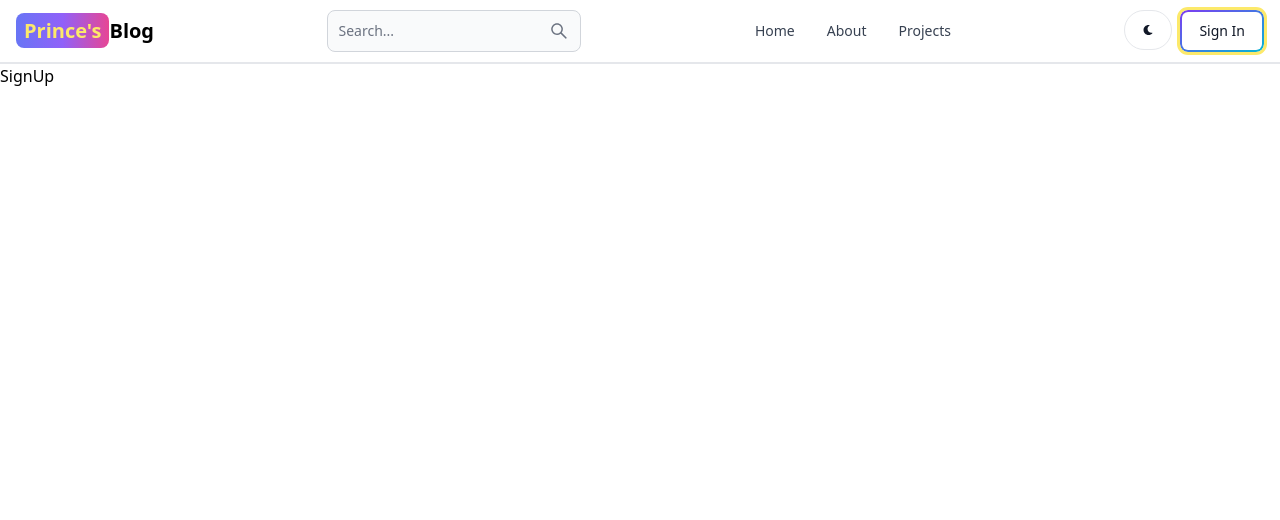
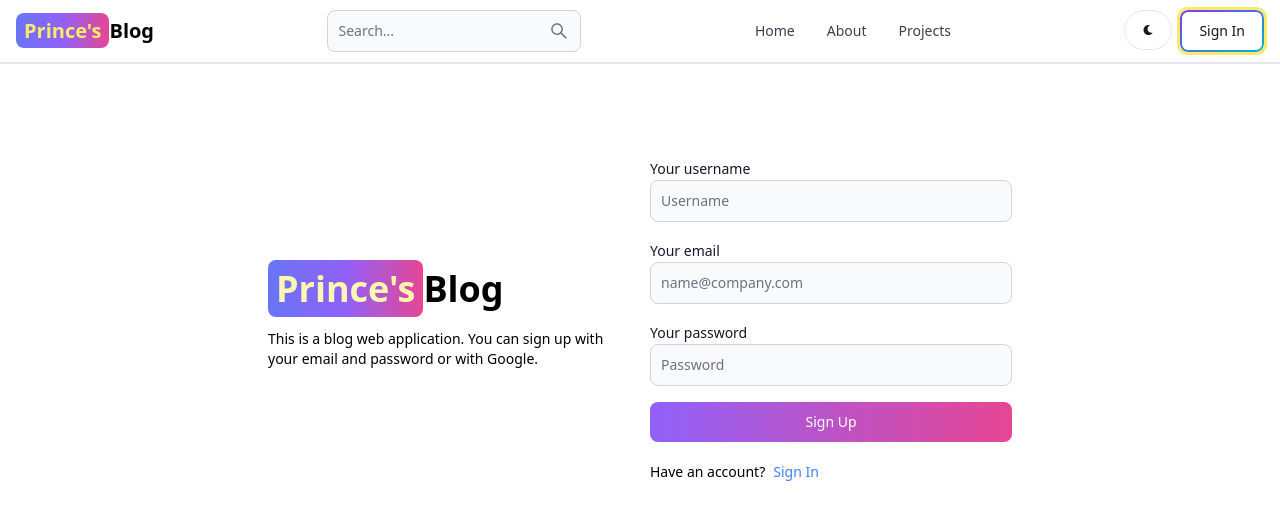
Before and after one commit to PrashantAgrawal2107/MERN-Blog-App, a React (Vite) app in the folder client/: page /signup in a window 1280 px wide. Shown: the top 520 px of the page. Built offline with nearby package versions, Linux system fonts and the light colour scheme.

Commit message:
create signup page UI and add functionality

```diff
--- a/client/src/pages/SignUp.jsx
+++ b/client/src/pages/SignUp.jsx
@@ -1,7 +1,122 @@
-import React from 'react'
+import { Alert, Button, Label, Spinner, TextInput } from 'flowbite-react';
+import { useState } from 'react';
+import { Link, useNavigate } from 'react-router-dom';
+// import OAuth from '../components/OAuth';
 
 export default function SignUp() {
+  const [formData, setFormData] = useState({});
+  const [errorMessage, setErrorMessage] = useState(null);
+  const [loading, setLoading] = useState(false);
+  const navigate = useNavigate();
+
+  const handleChange = (e) => {
+    setFormData({ ...formData, [e.target.id]: e.target.value.trim() });
+  };
+  const handleSubmit = async (e) => {
+    e.preventDefault();
+    if (!formData.username || !formData.email || !formData.password) {
+      return setErrorMessage('Please fill out all fields.');
+    }
+    try {
+      setLoading(true);
+      setErrorMessage(null);
+      const res = await fetch('/api/auth/signup', {
+        method: 'POST',
+        headers: { 'Content-Type': 'application/json' },
+        body: JSON.stringify(formData),
+      });
+      const data = await res.json();
+      // console.log(data);
+      if (data.success === false) {
+        setErrorMessage(data.message);
+        setLoading(false);
+        return ;
+      }
+      setLoading(false);
+      if(res.ok) {
+        navigate('/login');
+      }
+    } catch (error) {
+      setErrorMessage(error.message);
+      setLoading(false);
+    }
+  };
   return (
-    <div>SignUp</div>
-  )
+    <div className='min-h-screen mt-20'>
+      <div className='flex p-3 max-w-3xl mx-auto flex-col md:flex-row md:items-center gap-5'>
+        {/* left */}
+        <div className='flex-1'>
+          <Link to='/' className='font-bold dark:text-white text-4xl'>
+            <span className='px-2 py-1 bg-gradient-to-r from-indigo-500 via-purple-500 to-pink-500 rounded-lg text-yellow-100'>
+              Prince's
+            </span>
+            Blog
+          </Link>
+          <p className='text-sm mt-5'>
+            This is a blog web application. You can sign up with your email and password
+            or with Google.
+          </p>
+        </div>
+        {/* right */}
+
+        <div className='flex-1'>
+          <form className='flex flex-col gap-4' onSubmit={handleSubmit}>
+            <div>
+              <Label value='Your username' />
+              <TextInput
+                type='text'
+                placeholder='Username'
+                id='username'
+                onChange={handleChange}
+              />
+            </div>
+            <div>
+              <Label value='Your email' />
+              <TextInput
+                type='email'
+                placeholder='name@company.com'
+                id='email'
+                onChange={handleChange}
+              />
+            </div>
+            <div>
+              <Label value='Your password' />
+              <TextInput
+                type='password'
+                placeholder='Password'
+                id='password'
+                autoComplete='off'
+                onChange={handleChange}
+              />
+            </div>
+            <Button
+              gradientDuoTone='purpleToPink'
+              type='submit'
+              disabled={loading}
+            >
+              {loading ? (
+                <>
+                  <Spinner size='sm' />
+                  <span className='pl-3'>Loading...</span>
+                </>
+              ) : (
+                'Sign Up'
+              )}
+            </Button>
+          </form>
+          <div className='flex gap-2 text-sm mt-5'>
+            <span>Have an account?</span>
+            <Link to='/login' className='text-blue-500'>
+              Sign In
+            </Link>
+          </div>
+          {errorMessage && (
+            <Alert className='mt-5' color='failure'>
+              {errorMessage}
+            </Alert>
+          )}
+        </div>
+      </div>
+    </div>
+  );
 }
--- a/client/vite.config.js
+++ b/client/vite.config.js
@@ -3,5 +3,13 @@
 
 // https://vitejs.dev/config/
 export default defineConfig({
+  server: {
+    proxy: {
+      '/api': {
+        target: 'http://localhost:3000',
+        secure: false,
+      },
+    },
+  },
   plugins: [react()],
 })
```
